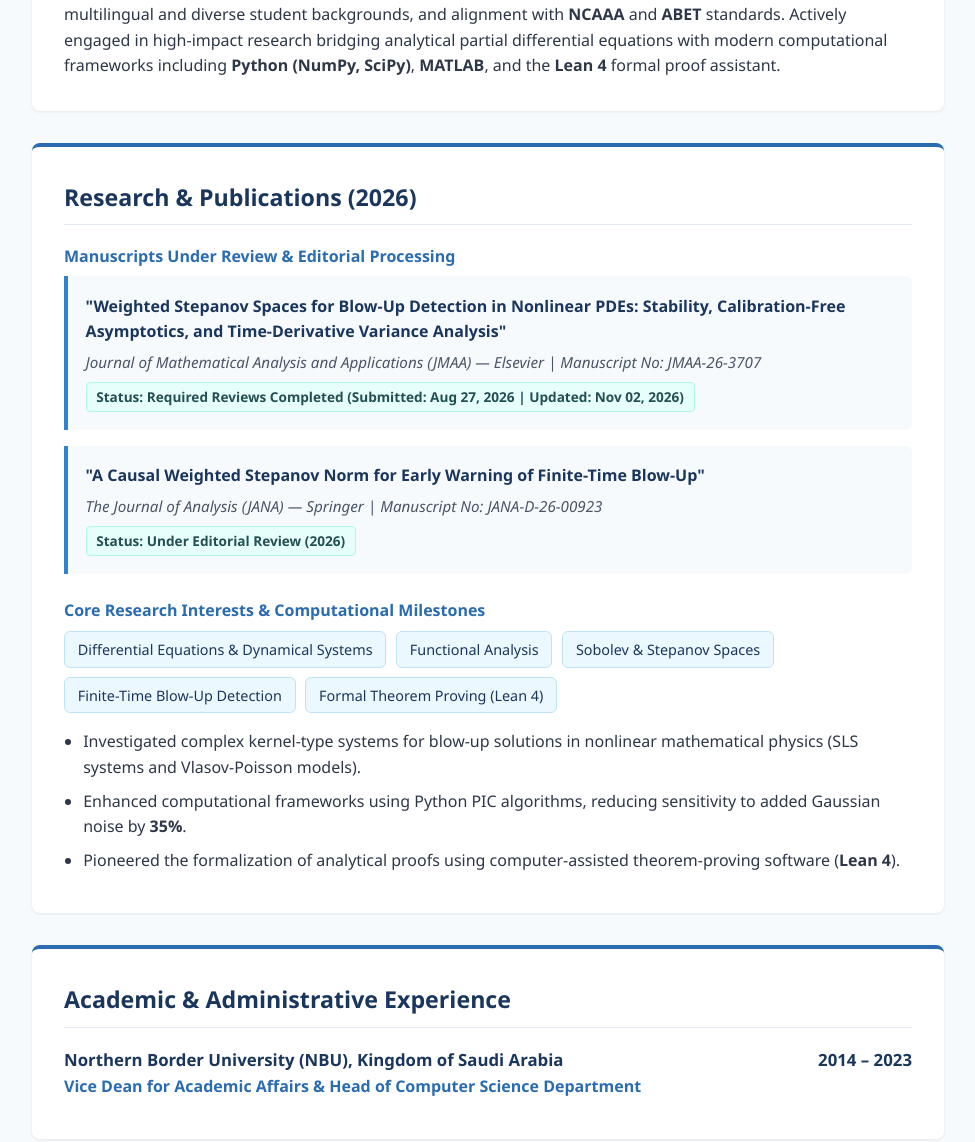
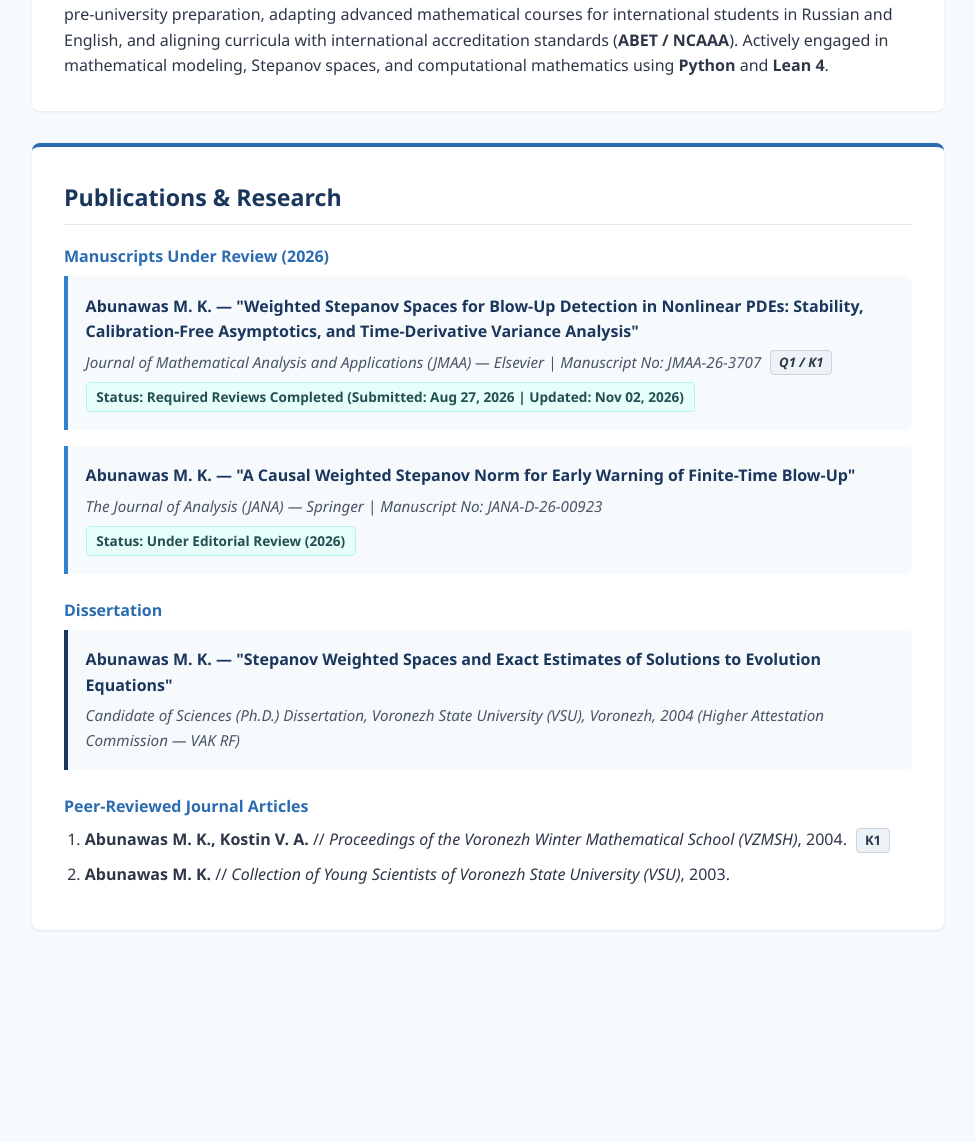
Before and after one commit to khmath2017-sys/khmath2017-sys.github.io, a plain HTML site: page index.html in a window 1280 px wide. Shown: the part 507-1649 px from the top of the page, without its empty margins (152-1127 px from the left). After the commit the page ends 1469 px from the top, so only its background shows below. Drawn offline with Linux system fonts and the light colour scheme.

Commit message:
Update index.html

```diff
--- a/index.html
+++ b/index.html
@@ -176,6 +176,24 @@
             font-size: 0.85rem;
             font-weight: 600;
         }
+        .pub-list {
+            padding-left: 1.3rem;
+            margin-top: 0.5rem;
+        }
+        .pub-list li {
+            margin-bottom: 0.7rem;
+            line-height: 1.5;
+        }
+        .quartile-tag {
+            background: #edf2f7;
+            color: #2d3748;
+            font-weight: 600;
+            font-size: 0.82rem;
+            padding: 0.15rem 0.5rem;
+            border-radius: 4px;
+            border: 1px solid #cbd5e0;
+            margin-left: 0.3rem;
+        }
         footer {
             text-align: center;
             padding: 2rem;
@@ -194,11 +212,11 @@
 
 <header>
     <h1>Dr. Mohammad Khaleel Abu Nawas</h1>
-    <p class="subtitle">Associate / Assistant Professor of Physical & Mathematical Sciences</p>
+    <p class="subtitle">Associate Professor (Docent) of Physical & Mathematical Sciences</p>
     <div class="contact-links">
         <span>📍 Voronezh, Russia</span>
-        <span>🌐 Dual Citizenship: Russia & Jordan</span>
-        <a href="mailto:Khmath2017@gmail.com">✉️ Khmath2017@gmail.com</a>
+        <span>🌐 Citizenship: Russian Federation / Jordan</span>
+        <a href="mailto:khmath2017@gmail.com">✉️ khmath2017@gmail.com</a>
         <a href="https://orcid.org" target="_blank">🆔 ORCID: 0009-0000-5750-2982</a>
         <a href="https://github.com" target="_blank">💻 GitHub Portfolio</a>
     </div>
@@ -207,63 +225,49 @@
 <nav>
     <ul>
         <li><a href="#summary">Summary</a></li>
-        <li><a href="#research">Research & Publications</a></li>
+        <li><a href="#publications">Publications</a></li>
         <li><a href="#experience">Experience</a></li>
         <li><a href="#education">Education</a></li>
-        <li><a href="#teaching">Teaching & Languages</a></li>
-        <li><a href="#skills">Computational Skills</a></li>
+        <li><a href="#skills">Skills & Languages</a></li>
     </ul>
 </nav>
 
 <div class="container">
 
     <section id="summary">
-        <h2>Academic Summary</h2>
-        <p>A highly competent, quality-driven Associate/Assistant Professor of Mathematics (Candidate of Physical and Mathematical Sciences) with over <strong>17 years</strong> of international academic and leadership experience in higher education (since 2006). Proven track record in institutional quality assurance, curriculum adaptation for multilingual and diverse student backgrounds, and alignment with <strong>NCAAA</strong> and <strong>ABET</strong> standards. Actively engaged in high-impact research bridging analytical partial differential equations with modern computational frameworks including <strong>Python (NumPy, SciPy)</strong>, <strong>MATLAB</strong>, and the <strong>Lean 4</strong> formal proof assistant.</p>
+        <h2>Professional Profile</h2>
+        <p>Candidate of Physical and Mathematical Sciences (Ph.D. in Differential Equations) and Associate Professor (Docent) with over <strong>17 years</strong> of international academic, research, and administrative experience. Proven track record in higher education leadership as Head of Department and Vice Dean for Academic Affairs. Specialized in pre-university preparation, adapting advanced mathematical courses for international students in Russian and English, and aligning curricula with international accreditation standards (<strong>ABET / NCAAA</strong>). Actively engaged in mathematical modeling, Stepanov spaces, and computational mathematics using <strong>Python</strong> and <strong>Lean 4</strong>.</p>
     </section>
 
-    <section id="research">
-        <h2>Research & Publications (2026)</h2>
+    <section id="publications">
+        <h2>Publications & Research</h2>
 
         <div class="item">
-            <div class="item-sub">Manuscripts Under Review & Editorial Processing</div>
+            <div class="item-sub">Manuscripts Under Review (2026)</div>
 
             <div class="paper-box">
-                <div class="paper-title">"Weighted Stepanov Spaces for Blow-Up Detection in Nonlinear PDEs: Stability, Calibration-Free Asymptotics, and Time-Derivative Variance Analysis"</div>
-                <div class="paper-journal">Journal of Mathematical Analysis and Applications (JMAA) — Elsevier | Manuscript No: JMAA-26-3707</div>
+                <div class="paper-title">Abunawas M. K. — "Weighted Stepanov Spaces for Blow-Up Detection in Nonlinear PDEs: Stability, Calibration-Free Asymptotics, and Time-Derivative Variance Analysis"</div>
+                <div class="paper-journal">Journal of Mathematical Analysis and Applications (JMAA) — Elsevier | Manuscript No: JMAA-26-3707 <span class="quartile-tag">Q1 / K1</span></div>
                 <div class="paper-status">Status: Required Reviews Completed (Submitted: Aug 27, 2026 | Updated: Nov 02, 2026)</div>
             </div>
 
             <div class="paper-box">
-                <div class="paper-title">"A Causal Weighted Stepanov Norm for Early Warning of Finite-Time Blow-Up"</div>
+                <div class="paper-title">Abunawas M. K. — "A Causal Weighted Stepanov Norm for Early Warning of Finite-Time Blow-Up"</div>
                 <div class="paper-journal">The Journal of Analysis (JANA) — Springer | Manuscript No: JANA-D-26-00923</div>
                 <div class="paper-status">Status: Under Editorial Review (2026)</div>
             </div>
         </div>
 
         <div class="item" style="margin-top: 1.5rem;">
-            <div class="item-sub">Core Research Interests & Computational Milestones</div>
-            <div class="badge-container" style="margin-bottom: 1rem;">
-                <span class="badge">Differential Equations & Dynamical Systems</span>
-                <span class="badge">Functional Analysis</span>
-                <span class="badge">Sobolev & Stepanov Spaces</span>
-                <span class="badge">Finite-Time Blow-Up Detection</span>
-                <span class="badge">Formal Theorem Proving (Lean 4)</span>
+            <div class="item-sub">Dissertation</div>
+            <div class="paper-box" style="border-left-color: var(--primary);">
+                <div class="paper-title">Abunawas M. K. — "Stepanov Weighted Spaces and Exact Estimates of Solutions to Evolution Equations"</div>
+                <div class="paper-journal">Candidate of Sciences (Ph.D.) Dissertation, Voronezh State University (VSU), Voronezh, 2004 (Higher Attestation Commission — VAK RF)</div>
             </div>
-            <ul class="clean-list">
-                <li>Investigated complex kernel-type systems for blow-up solutions in nonlinear mathematical physics (SLS systems and Vlasov-Poisson models).</li>
-                <li>Enhanced computational frameworks using Python PIC algorithms, reducing sensitivity to added Gaussian noise by <strong>35%</strong>.</li>
-                <li>Pioneered the formalization of analytical proofs using computer-assisted theorem-proving software (<strong>Lean 4</strong>).</li>
-            </ul>
         </div>
-    </section>
 
-    <section id="experience">
-        <h2>Academic & Administrative Experience</h2>
-        <div class="item">
-            <div class="item-header">
-                <span>Northern Border University (NBU), Kingdom of Saudi Arabia</span>
-                <span>2014 – 2023</span>
-            </div>
-            <div class="item-sub">Vice Dean for Academic Affairs & Head of Computer Science Department</div>
-            <ul class="clean-list">
+        <div class="item" style="margin-top: 1.5rem;">
+            <div class="item-sub">Peer-Reviewed Journal Articles</div>
+            <ol class="pub-list">
+                <li><strong>Abunawas M. K., Kostin V. A.</strong> // <em>Proceedings of the Voronezh Winter Mathematical School (VZMSH)</em>, 2004. <span class="quartile-tag">K1</span></li>
+                <li><strong>Abunawas M. K.</strong> // <em>Collection of Young Scientists of Voronezh State University (VSU)</em>, 2003.</li>
```
